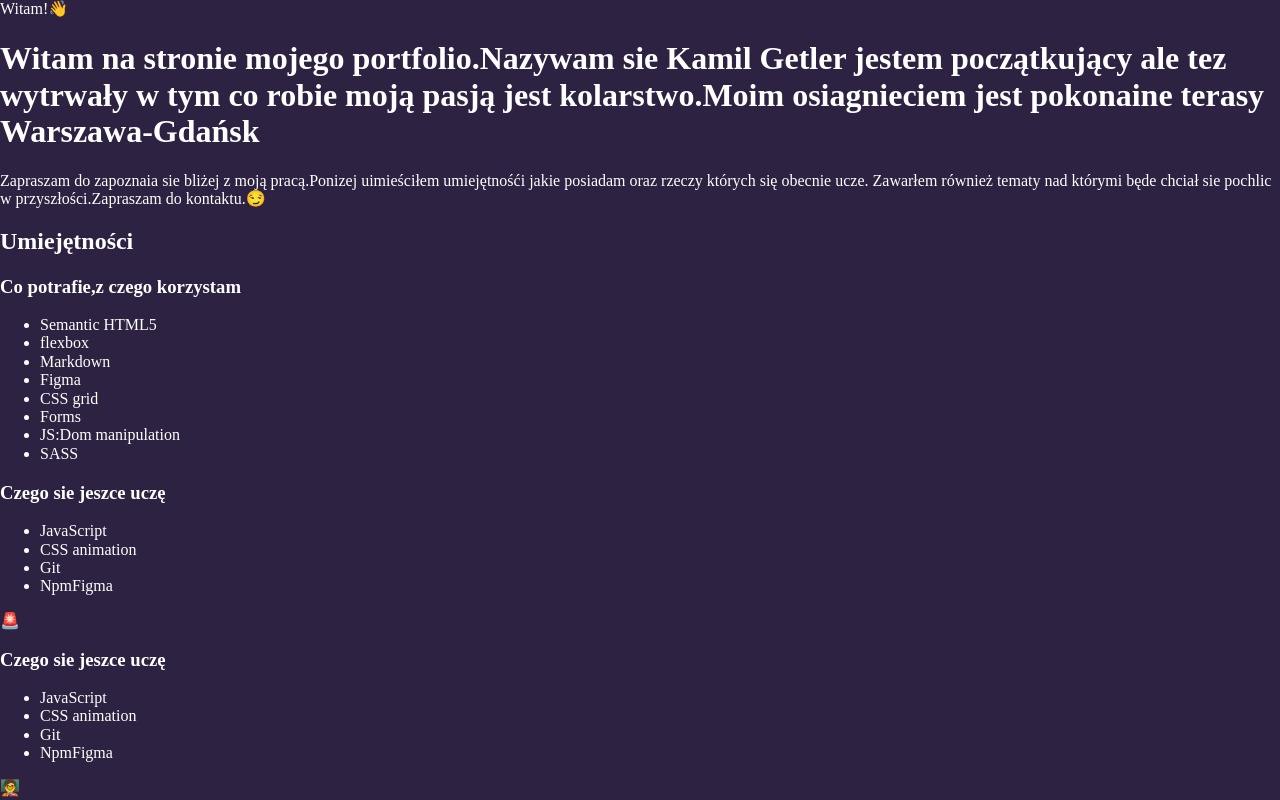
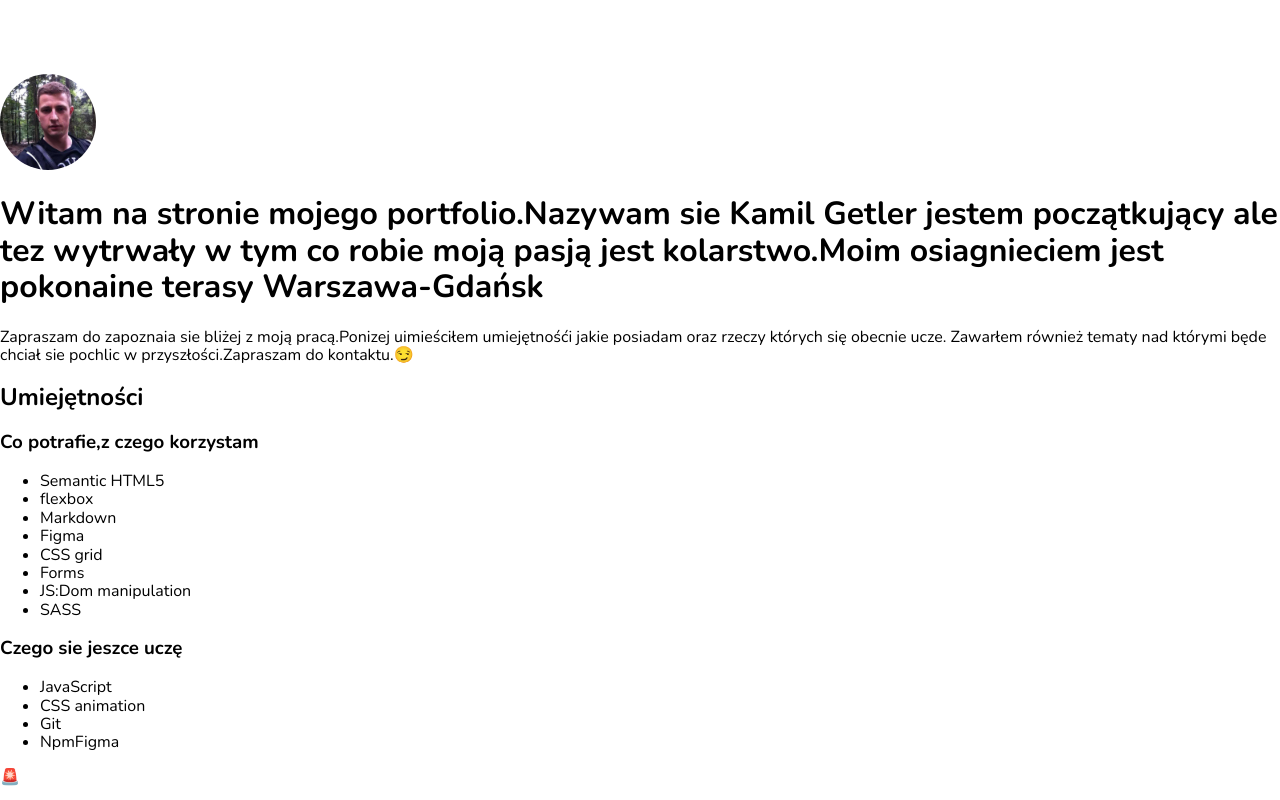
Before and after one commit to kamil-getler/kamil-getler.github.io, a website built with webpack: page src/pages/index.html in a window 1280 px wide. Shown: the top 800 px of the page. Built offline with nearby package versions, Linux system fonts and the light colour scheme.

Commit message:
hero new style

```diff
--- a/src/pages/index.html
+++ b/src/pages/index.html
@@ -22,9 +22,10 @@
   <body>
     <main>
       <section class ="hero">
-        <div class="hero-image-container">
-<span class="hero-hello">Witam!👋  </div>
-  <div class="hero-discription">
+        <div class="hero__image--container">
+          <img  class="hero__image"src="../assets/img/KamilGetler.jpg" alt="KamilGetlerphoto">
+<span class="hero__hello">Witam!👋  </span></div>
+  <div class="hero__discription">
     <h1 class="header">
       Witam na stronie mojego portfolio.<span class="imie">Nazywam sie Kamil Getler</span> jestem początkujący ale tez wytrwały
       w tym co robie moją pasją jest kolarstwo.Moim osiagnieciem jest pokonaine terasy Warszawa-Gdańsk
--- a/src/scss/main.scss
+++ b/src/scss/main.scss
@@ -1,13 +1,20 @@
 @import "~normalize.css";
 
+@import url('https://fonts.googleapis.com/css2?family=Nunito:wght@300;600;700&family=Roboto+Mono:wght@400;700&display=swap');
+
 @import "_variables";
-@import "modules/hello.scss";
+@import "modules/hero.scss";
 
-body {
-  background: $wtf;
-  color: #fff;
-  display: flex;
-  align-items: center;
-  justify-content: center;
-  min-height: 100vh;
+html {
+  box-sizing: border-box;
 }
+
+*,
+*:after,
+*:before {
+  box-sizing: inherit;
+}
+body{
+  font-familY: Nunito;
+
+}
--- /dev/null
+++ b/src/scss/modules/hero.scss
@@ -0,0 +1,12 @@
+.hero {
+    padding: 74px 0 0 0;
+    &__image {
+    width: 96px;
+    height: 96px;
+    background-size: cover;
+    border-radius: 50px;
+    }
+    &__hello {
+        display:none;
+    }
+}
```
Also changed, not shown: src/assets/img/KamilGetler.jpg (added), src/assets/img/logo.svg (deleted).
